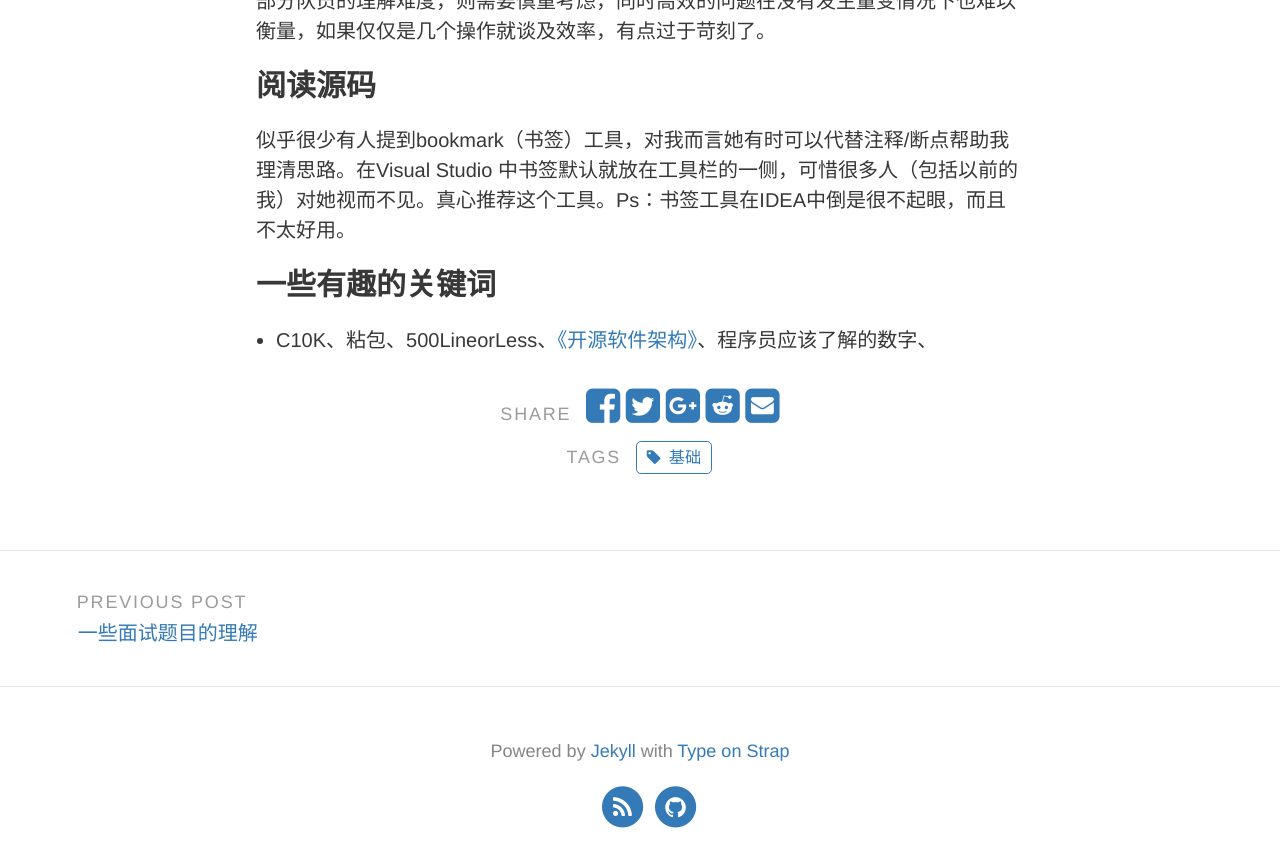
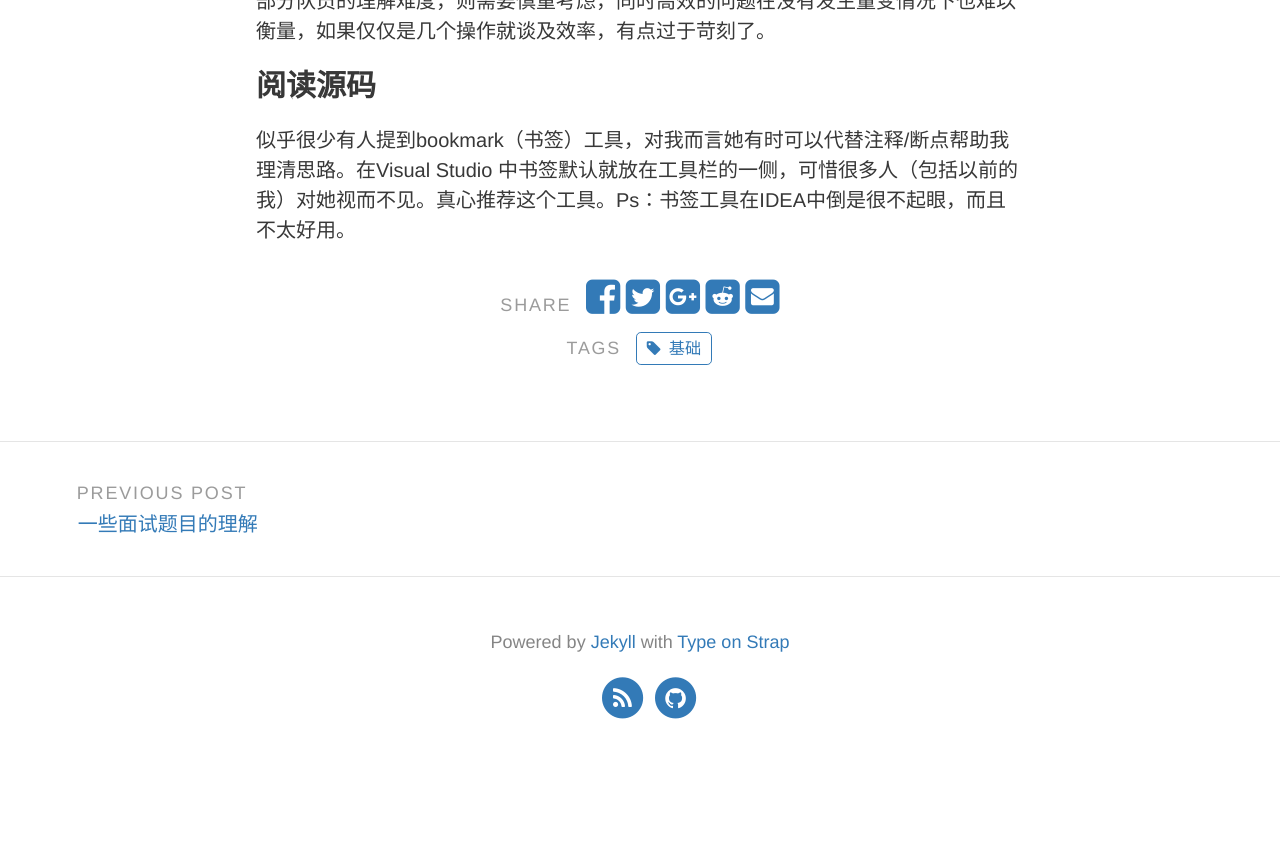
Before and after one commit to Air-s/blog, a Jekyll site: the page built from _posts/2019-7-12-对部分概念与技术的一些思考.md, in a window 1280 px wide and 900 px high, scrolled down 3470 px. Shown: the top 867 px of the window. Built offline with Jekyll 4.4.1, drawn with Linux system fonts in a browser that asks for light colours; nearby versions of some CDN libraries; library files that are not in the unit come from our copies; after the commit the page ends 4261 px from its top, so only the background shows below that.

Commit message:
Update 2019-7-12-对部分概念与技术的一些思考.md

```diff
--- a/_posts/2019-7-12-对部分概念与技术的一些思考.md
+++ b/_posts/2019-7-12-对部分概念与技术的一些思考.md
@@ -54,7 +54,3 @@ Ps：一些问题使用位运算会有奇效，可以试试（搜索Matrix67的
 ### 阅读源码
 
 似乎很少有人提到bookmark（书签）工具，对我而言她有时可以代替注释/断点帮助我理清思路。在Visual Studio 中书签默认就放在工具栏的一侧，可惜很多人（包括以前的我）对她视而不见。真心推荐这个工具。Ps：书签工具在IDEA中倒是很不起眼，而且不太好用。
-
-### 一些有趣的关键词
-
-- C10K、粘包、500LineorLess、[《开源软件架构》](<http://www.ituring.com.cn/book/1143>)、程序员应该了解的数字、
```
